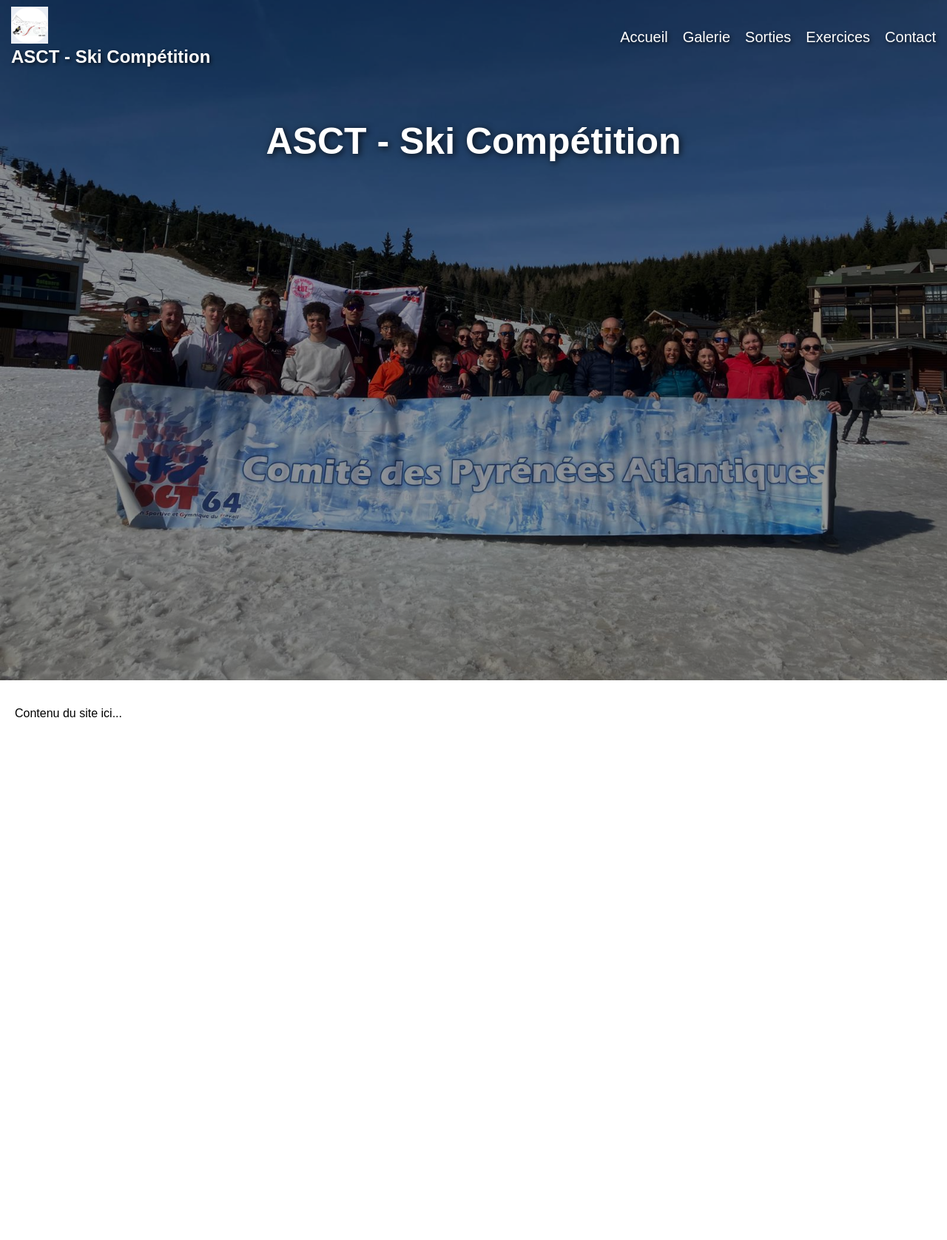
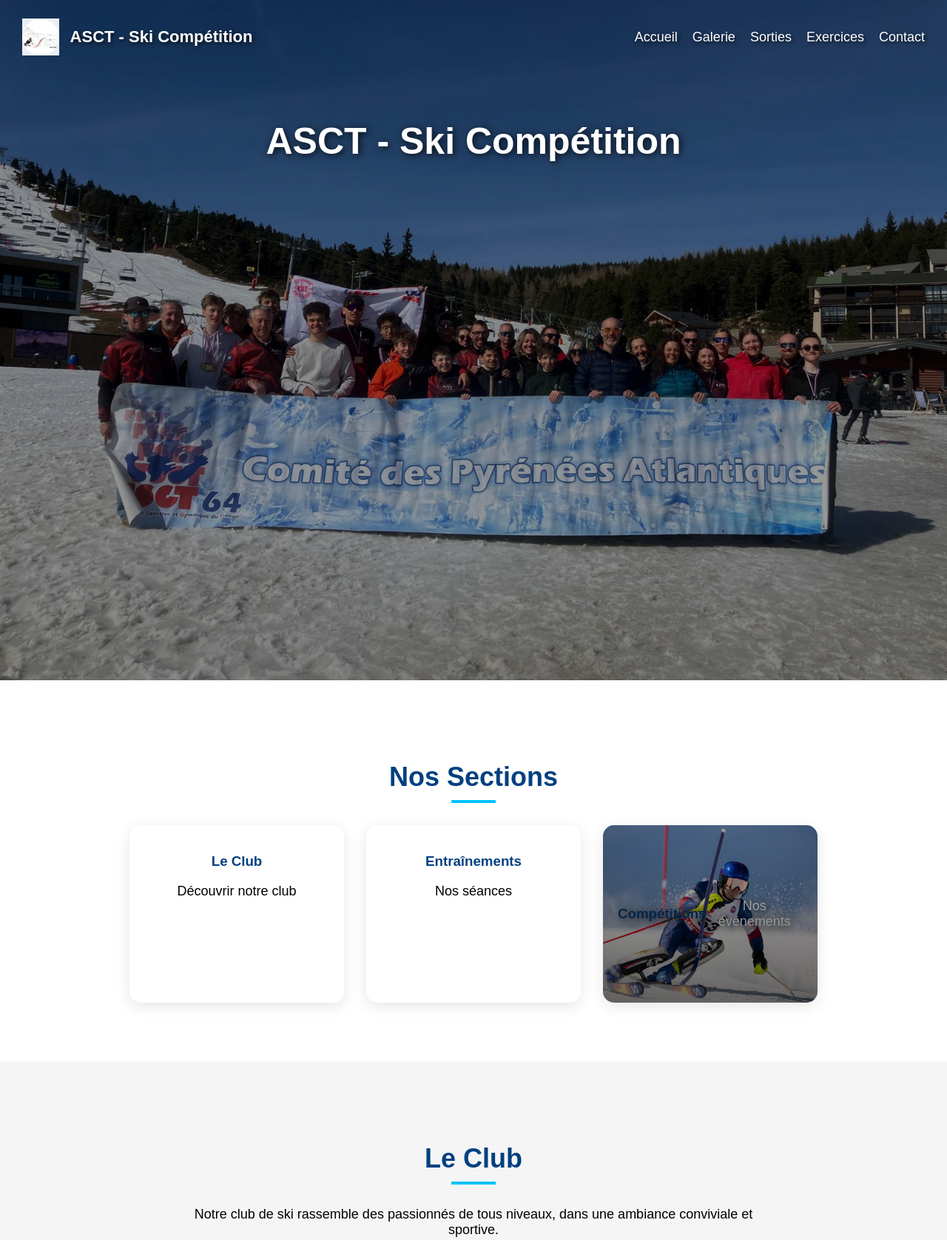
Before and after one commit to Oce123/ASCT-SkiCompetition, a plain HTML site: page index.html in a window 1280 px wide. Shown: the top 1677 px of the page at 74% size. Drawn offline with Linux system fonts and the light colour scheme.

Commit message:
Add files via upload

```diff
--- a/index.html
+++ b/index.html
@@ -2,16 +2,16 @@
 <html>
 <head>
     <meta charset="UTF-8">
-    <title>ASCT - Ski Compétition</title> <!-- Titre de l’onglet du navigateur -->
+    <title>ASCT - Ski Compétition</title>
     <link rel="stylesheet" href="style.css">
 </head>
 
 <body>
 
-<!-- HEADER = barre du haut -->
+<!-- HEADER -->
 <header id="header">
 
-    <div class="left">
+    <div class="header-container">
         <img src="logo.png" class="logo">
         <h1>ASCT - Ski Compétition</h1>
     </div>
@@ -20,24 +20,82 @@
         <a href="index.html">Accueil</a>
         <a href="galerie.html">Galerie</a>
         <a href="sorties.html">Sorties</a>
-		<a href="sorties.html">Exercices</a>
+        <a href="exercices.html">Exercices</a>
         <a href="contact.html">Contact</a>
     </nav>
 
 </header>
 
-<!-- SECTION HERO = grande image de départ -->
+<!-- HERO -->
 <section class="hero">
-	<div class="overlay"></div>
+    <div class="overlay"></div>
     <h2 class="hero-text">ASCT - Ski Compétition</h2>
 </section>
 
-<!-- CONTENU PRINCIPAL -->
+<!-- CONTENU -->
 <main>
-    <p>Contenu du site ici...</p>
-    <p style="height: 1000px;"></p>
+
+	<!-- CARTES NAVIGATION -->
+    <section class="section">
+        <h2>Nos Sections</h2>
+
+        <div class="cards">
+
+            <a href="#club" class="card">
+                <h3>Le Club</h3>
+                <p>Découvrir notre club</p>
+            </a>
+
+            <a href="#entrainements" class="card">
+                <h3>Entraînements</h3>
+                <p>Nos séances</p>
+            </a>
+
+            <a href="#competitions" class="card card-bg" style="background-image: url('image-competition.jpeg');">
+				<div class="card-overlay"></div>
+                <h3>Compétitions</h3>
+                <p>Nos événements</p>
+            </a>
+
+        </div>
+    </section>
+
+    <!-- SECTION CLUB -->
+    <section id="club" class="section">
+        <h2>Le Club</h2>
+        <p>
+            Notre club de ski rassemble des passionnés de tous niveaux,
+            dans une ambiance conviviale et sportive.
+        </p>
+    </section>
+
+    <!-- SECTION FLEX -->
+    <section id="entrainements" class="section section-flex">
+        <img src="logo-esf-2024.png" class="section-img">
+
+        <div class="section-text">
+            <h2>Les Entraînements</h2>
+            <p>
+                Des séances encadrées pour progresser et préparer les compétitions.
+            </p>
+        </div>
+    </section>
+
+    <!-- SECTION FLEX INVERSE -->
+    <section id="competitions" class="section section-flex reverse">
+        <img src="competition.jpg" class="section-img">
+
+        <div class="section-text">
+            <h2>Les Compétitions</h2>
+            <p>
+                Participation aux événements régionaux et nationaux.
+            </p>
+        </div>
+    </section>
+
 </main>
 
 <script src="script.js"></script>
 
 </body>
+</html>
--- a/script.js
+++ b/script.js
@@ -1,18 +1,28 @@
-// On écoute le scroll de la page
+// HEADER scroll
 window.addEventListener("scroll", function() {
-
-    // On récupère le header
     let header = document.getElementById("header");
 
-    // Si on a scrollé de plus de 50px
     if (window.scrollY > 50) {
-
-        // On ajoute la classe "shrink"
         header.classList.add("shrink");
-
     } else {
-
-        // Sinon on enlève la classe
         header.classList.remove("shrink");
     }
 });
+
+// ANIMATION SECTIONS
+const sections = document.querySelectorAll(".section");
+
+function checkScroll() {
+    const triggerBottom = window.innerHeight * 0.8;
+
+    sections.forEach(section => {
+        const boxTop = section.getBoundingClientRect().top;
+
+        if (boxTop < triggerBottom) {
+            section.classList.add("visible");
+        }
+    });
+}
+
+window.addEventListener("scroll", checkScroll);
+window.addEventListener("load", checkScroll);
--- a/style.css
+++ b/style.css
@@ -1,164 +1,135 @@
+/* RESET */
 html, body {
     margin: 0;
     padding: 0;
 }
 
+html {
+    scroll-behavior: smooth;
+}
+
+section {
+    scroll-margin-top: 100px; /* hauteur du header */
+}
+
 /* =========================
-   STYLE GÉNÉRAL
+   GLOBAL
 ========================= */
 body {
-    margin: 0; /* enlève les marges par défaut du navigateur */
-    font-family: Arial; /* police simple et lisible */
+    font-family: Arial;
 }
 
-
 /* =========================
-   HEADER (barre du haut)
+   HEADER
 ========================= */
 header {
-    position: fixed; /* reste en haut même en scroll */
+    position: fixed;
     top: 0;
     width: 100%;
-	box-sizing: border-box; /* évite que le padding casse la largeur */
+    box-sizing: border-box;
 
-    height: 100px; /* taille initiale */
+    height: 100px;
 
     display: flex;
-    justify-content: space-between; /* gauche / droite */
+    justify-content: space-between;
     align-items: center;
 
-    padding: 15px 15px;
+    padding: 15px 30px;
 
-    background: transparent; /* 🔥 transparent sur l'image */
+    background: transparent;
 
-    transition: all 0.3s ease; /* animation fluide */
+    transition: all 0.3s ease;
 
-    z-index: 1000; /* passe au-dessus de tout */
+    z-index: 1000;
 }
 
-/* HEADER quand on scroll */
 header.shrink {
-    height: 70px; /* taille réduite (30px était trop petit 😉) */
-
-    background: rgba(0, 0, 0, 0.85); /* fond sombre */
-
-    backdrop-filter: blur(8px); /* 🔥 effet flou moderne */
+    height: 70px;
+    background: rgba(0, 0, 0, 0.85);
+    backdrop-filter: blur(8px);
 }
 
-
-/* =========================
-   PARTIE GAUCHE (logo + titre)
-========================= */
+/* LOGO + TITRE */
 .header-container {
-    display: flex; /* aligne logo + texte */
-    align-items: center; /* centre verticalement */
-    gap: 20px; /* espace entre logo et texte */
+    display: flex;
+    align-items: center;
+    gap: 15px;
 }
 
-/* Logo */
 .logo {
     height: 50px;
 }
 
-/* Titre du club */
 header h1 {
-    color: white; /* visible sur l'image */
+    color: white;
     margin: 0;
-    font-size: 24px;
-
-    /* améliore lisibilité sur photo */
+    font-size: 22px;
     text-shadow: 2px 2px 5px rgba(0,0,0,0.7);
 }
 
-
-/* =========================
-   MENU DE NAVIGATION
-========================= */
+/* NAV */
 nav {
     display: flex;
-    gap: 20px; /* espace entre les liens */
-	flex-wrap: wrap; /* 🔥 permet de passer à la ligne si besoin */
+    gap: 20px;
 }
 
-/* Liens du menu */
 nav a {
     color: white;
-    text-decoration: none; /* enlève le soulignement */
-    font-size: 20px;
-
+    text-decoration: none;
+    font-size: 18px;
     transition: 0.3s;
-
-    /* lisibilité sur image */
     text-shadow: 2px 2px 5px rgba(0,0,0,0.7);
 }
 
-/* Effet au survol */
 nav a:hover {
-    color: #00c3ff; /* effet moderne */
+    color: #00c3ff;
 }
 
-
 /* =========================
-   HERO (GRANDE IMAGE)
+   HERO
 ========================= */
 .hero {
-    height: 100vh; /* plein écran */
-
-    background-image: url("image banderole.jpg"); /* ton image */
+    height: 100vh;
+    background-image: url("image banderole.jpg");
     background-size: cover;
     background-position: center;
-
-    /* 🔥 EFFET PARALLAX */
     background-attachment: fixed;
 
     position: relative;
 
     display: flex;
-    justify-content: center; /* centre horizontal */
-    align-items: flex-start; /* place le texte en haut */
+    justify-content: center;
+    align-items: flex-start;
 
-    padding-top: 120px; /* ajuste la hauteur du texte */
-
-    overflow: hidden;
+    padding-top: 120px;
 }
 
-
-/* =========================
-   FILTRE SOMBRE (overlay)
-========================= */
 .overlay {
     position: absolute;
     top: 0;
     left: 0;
+
     width: 100%;
     height: 100%;
 
-    background: rgba(0, 0, 0, 0.4); /* rend le texte lisible */
+    background: rgba(0,0,0,0.4);
+
+    z-index: 1; /* 🔥 important */
 }
 
-
-/* =========================
-   TEXTE HERO
-========================= */
 .hero-text {
-    position: relative; /* reste au-dessus de l'overlay */
-
+    position: relative;
     color: white;
     font-size: 50px;
-    text-align: center;
-
-    /* lisibilité */
     text-shadow: 2px 2px 10px rgba(0,0,0,0.8);
 
-    /* ✨ animation d'apparition */
     opacity: 0;
     transform: translateY(30px);
+    animation: fadeIn 1.5s ease forwards;
 
-    animation: fadeIn 1.5s ease forwards;
+	z-index: 2; /* au-dessus de l'overlay */
 }
 
-
-/* Animation du texte */
 @keyframes fadeIn {
     to {
         opacity: 1;
@@ -166,10 +137,153 @@
     }
 }
 
+/* =========================
+   SECTIONS
+========================= */
+.section {
+    padding: 80px 20px;
+    text-align: center;
+
+    opacity: 0;
+    transform: translateY(50px);
+    transition: all 0.8s ease;
+}
+
+.section.visible {
+    opacity: 1;
+    transform: translateY(0);
+}
+
+.section h2 {
+    font-size: 36px;
+    color: #004080;
+}
+
+.section h2::after {
+    content: "";
+    display: block;
+    width: 60px;
+    height: 4px;
+    background: #00c3ff;
+    margin: 10px auto;
+}
+
+.section p {
+    max-width: 800px;
+    margin: auto;
+    font-size: 18px;
+}
+
+/* ALTERNANCE */
+.section:nth-child(even) {
+    background: #f5f5f5;
+}
 
 /* =========================
-   CONTENU DU SITE
+   SECTION FLEX
 ========================= */
-main {
-    padding: 20px; /* espace autour du contenu */
+.section-flex {
+    display: flex;
+    align-items: center;
+    justify-content: center;
+    gap: 40px;
+
+    flex-wrap: wrap;
 }
+
+.section-flex.reverse {
+    flex-direction: row-reverse;
+}
+
+.section-img {
+    width: 300px;
+    border-radius: 5px;
+}
+
+.section-text {
+    max-width: 500px;
+    text-align: left;
+}
+
+/* =========================
+   CARTES
+========================= */
+.cards {
+    display: flex;
+    justify-content: center;
+    gap: 30px;
+    flex-wrap: wrap;
+}
+
+.card {
+    background: white;
+    padding: 20px;
+    width: 250px;
+
+    border-radius: 15px;
+
+    box-shadow: 0 5px 20px rgba(0,0,0,0.1);
+
+    transition: transform 0.3s;
+
+    text-decoration: none; /* 🔥 enlève le style lien */
+    color: black;
+}
+
+.card:hover {
+    transform: translateY(-10px);
+}
+
+.card h3 {
+    color: #004080;
+}
+
+/* =========================
+   CARTES IMAGE FOND
+========================= */
+.card-bg {
+    position: relative;
+
+    height: 200px;
+    width: 250px;
+
+    background-size: cover;
+    background-position: center;
+
+    border-radius: 15px;
+
+    display: flex;
+    justify-content: center;
+    align-items: center;
+
+    overflow: hidden;
+
+    color: white;
+    text-decoration: none;
+
+    transition: transform 0.3s;
+}
+
+/* Overlay sombre pour lisibilité */
+.card-overlay {
+    position: absolute;
+    width: 100%;
+    height: 100%;
+
+    background: linear-gradient(
+        to bottom,
+        rgba(0,0,0,0.2),
+        rgba(0,0,0,0.6)
+    );
+}
+
+/* Texte */
+.card-bg h3,
+.card-bg p {
+    text-shadow: 2px 2px 12px rgba(0,0,0,1);
+}
+
+/* Hover */
+.card-bg:hover {
+    transform: scale(1.05);
+}
```
Also changed, not shown: image-competition.jpeg (added), logo-esf-2024.png (added).
